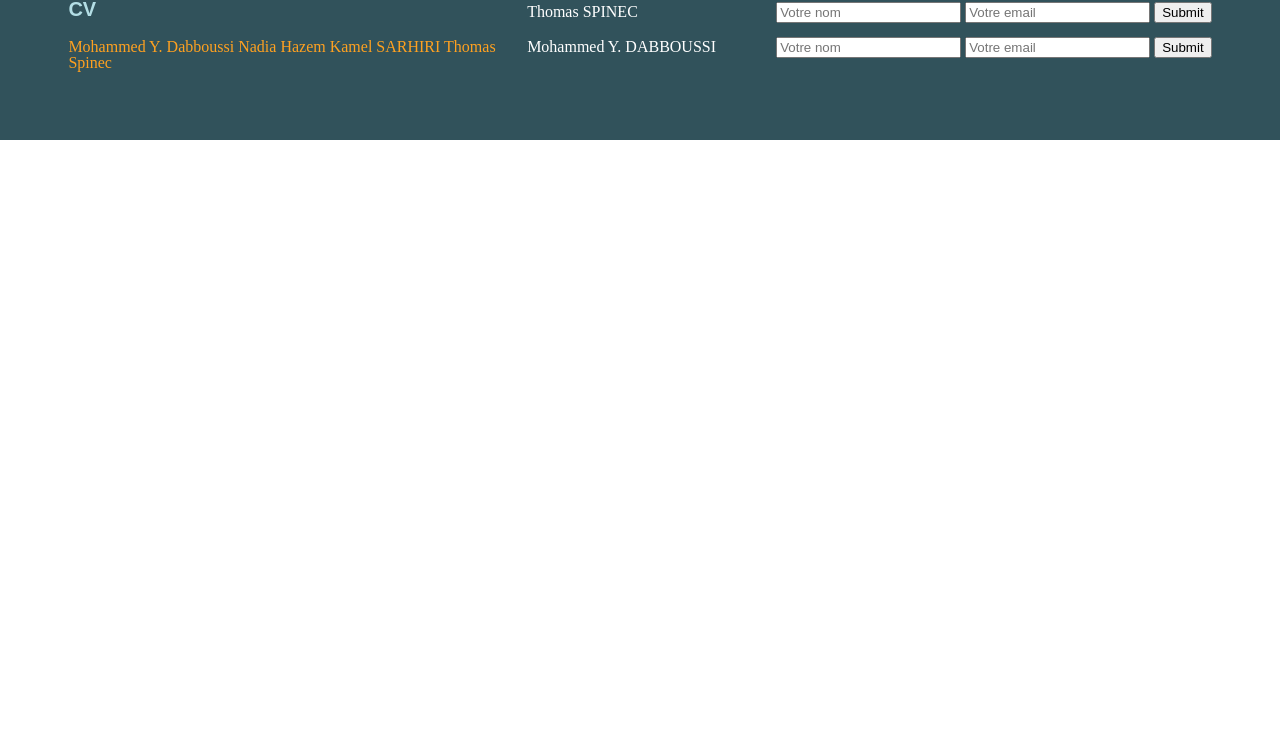
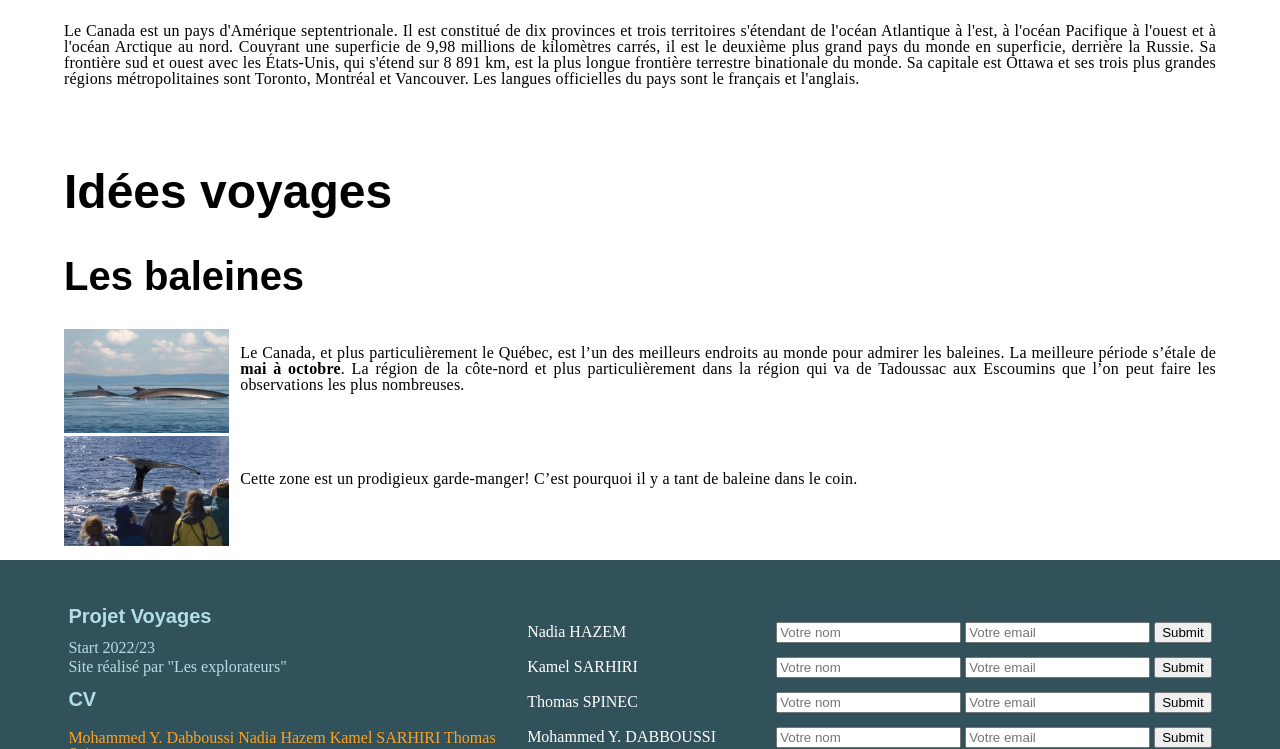
Before and after one commit to thomas-spinec/voyages, a plain HTML site: page canada.html in a window 1280 px wide. Shown: the part 655-1404 px from the top of the page. Before the commit the page ends 800 px from the top, so only its background shows below. Drawn offline with Linux system fonts and the light colour scheme; a web font is replaced by a local one.

Commit message:
ajout de la section information, et début des idées de voyages avec les baleines, début du css correspondant

```diff
--- a/canada.html
+++ b/canada.html
@@ -3,7 +3,7 @@
   <head>
     <meta charset="utf-8" />
     <meta name="viewport" />
-    <title>Voyages</title>
+    <title>Canada</title>
     <link rel="stylesheet" href="css/voyages.css" />
     <link rel="stylesheet" href="css/canada.css" />
     <link
@@ -140,6 +140,35 @@
           </div>
         </div>
       </section>
+      <!-- end section accroche -->
+      <section id="ca_info">
+        <div class="ca_centrage">
+          <h1>Un peu d'informations</h1>
+          <div id="ca_info_texte">
+            <p>
+            Le Canada est un pays d'Amérique septentrionale. Il est constitué de dix provinces et trois territoires s'étendant de l'océan Atlantique à l'est, à l'océan Pacifique à l'ouest et à l'océan Arctique au nord. Couvrant une superficie de 9,98 millions de kilomètres carrés, il est le deuxième plus grand pays du monde en superficie, derrière la Russie. Sa frontière sud et ouest avec les États-Unis, qui s'étend sur 8 891 km, est la plus longue frontière terrestre binationale du monde. Sa capitale est Ottawa et ses trois plus grandes régions métropolitaines sont Toronto, Montréal et Vancouver. Les langues officielles du pays sont le français et l'anglais.
+            </p>
+        </div>
+      </section>
+      <!-- end section info -->
+      <section id="ca_voyage">
+        <div class="ca_centrage">
+          <h1>Idées voyages</h1>
+          <h2>Les baleines</h2>
+          <div id="img_txt_baleines">
+            <div id="img_baleines">
+              <img src="img/baleines_couple.jpg" alt="photo de baleines">
+              <img src="img/baleines-tadoussac.jpg" alt="photo de baleines avec touristes">
+            </div>
+            <div id="ca_baleines_texte">
+              <p>
+                Le Canada, et plus particulièrement le Québec, est l’un des meilleurs endroits au monde pour admirer les baleines. La meilleure période s’étale de <strong>mai à octobre</strong>. La région de la côte-nord et plus particulièrement dans la région qui va de Tadoussac aux Escoumins que l’on peut faire les observations les plus nombreuses.
+              </p>
+              <p>Cette zone est un prodigieux garde-manger! C’est pourquoi il y a tant de baleine dans le coin.</p>
+           </div>
+          </div>
+      </section>
+      <!-- end section voyage-->
     </main>
 
     <footer>
--- a/css/canada.css
+++ b/css/canada.css
@@ -7,6 +7,11 @@ Styles généraux de la page Canada
   /* margin-bottom: 2%; */
   width: 100%;
   overflow: hidden;
+}
+
+#ca_main p {
+  text-align: justify;
+  letter-spacing: 0.2px;
 }
 
 /* ***************
@@ -67,3 +72,33 @@ th {
   box-shadow: 0px 0px 60px 0px #898246;
   border-radius: 10px;
 }
+
+/* ******************
+    Section info
+******************* */
+
+/* ******************
+    Section baleine
+******************* */
+#img_txt_baleines {
+  display: flex;
+  flex-direction: row;
+  justify-content: space-between;
+  margin-bottom: 1%;
+}
+
+#img_baleines {
+  width: 40%;
+  margin-right: 1%;
+}
+
+#img_baleines img {
+  width: 100%;
+  height: auto;
+}
+
+#ca_baleines_texte {
+  width: auto;
+  display: flex;
+  flex-flow: row wrap;
+}
```
Also changed, not shown: img/baleines-tadoussac.jpg (added), img/baleines_couple.jpg (added).
